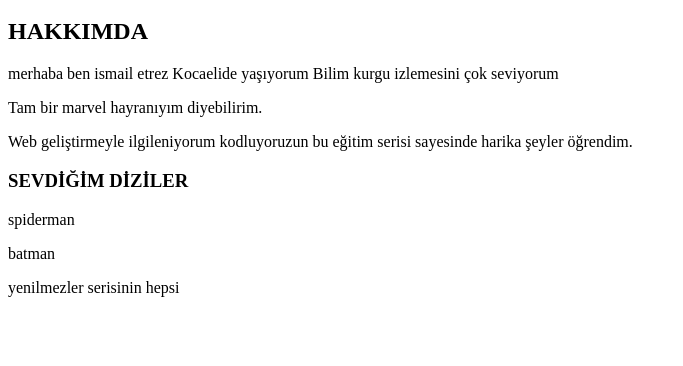
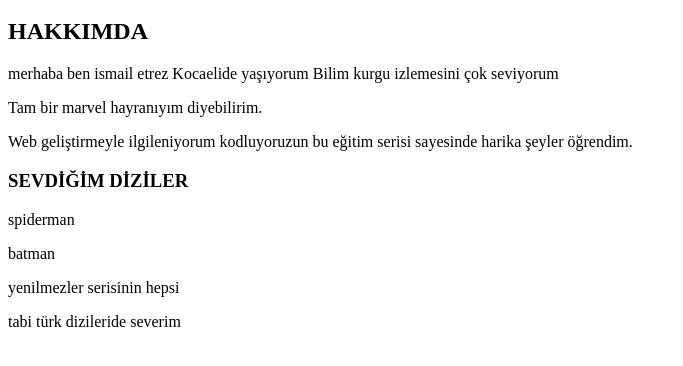
Before and after one commit to pcismailetrez/kodlamlak, a plain HTML site: page index.html in a window 1280 px wide. Shown: the part 48-414 px from the top of the page, without its empty margins (0-683 px from the left). Drawn offline with Linux system fonts and the light colour scheme.

Commit message:
ilkl sitem

```diff
--- a/index.html
+++ b/index.html
@@ -7,3 +7,4 @@
 <P>spiderman</P>
 <p>batman</p>
 <p>yenilmezler serisinin hepsi</p>
+<p>tabi türk dizileride severim</p>
```
